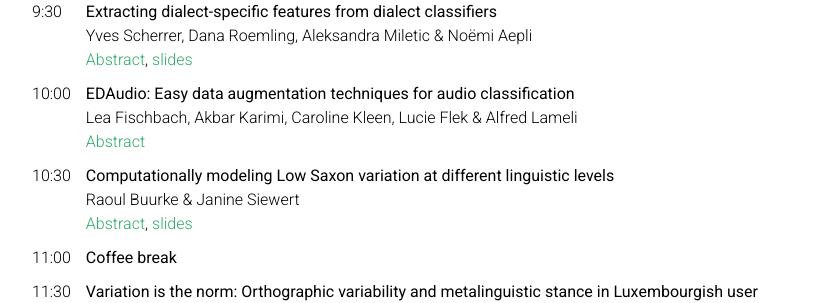
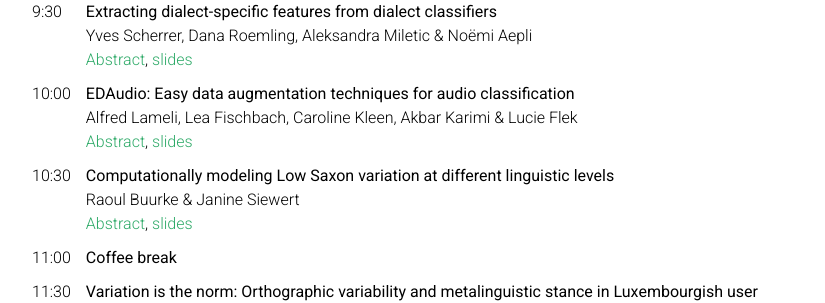
Before and after one commit to mainlp/mainlp.github.io, a Jekyll site: the page built from _pages/iclave12.md, in a window 1280 px wide and 900 px high, scrolled down 309 px. Shown: the part 152-455 px from the top of the window, without its empty margins (223-1048 px from the left). Built offline with Jekyll 4.4.1, drawn with Linux system fonts in a browser that asks for light colours; comment, search, counter and statistics services are not loaded; a style sheet for code colours, icons or effects is not loaded.

Commit message:
more iclave slides

```diff
--- a/_pages/iclave12.md
+++ b/_pages/iclave12.md
@@ -26,7 +26,7 @@ July 10, 2024
   </tr>
   <tr>
     <td>10:00</td>
-    <td><span class="bolder">EDAudio: Easy data augmentation techniques for audio classification</span><br/>Lea Fischbach, Akbar Karimi, Caroline Kleen, Lucie Flek &amp; Alfred Lameli<br/><a href="https://pretalx.dioe.at/iclave12/talk/review/YUA3M7ZZJUVEMJBURRBYDU3YKFLUFB99">Abstract</a></td>
+    <td><span class="bolder">EDAudio: Easy data augmentation techniques for audio classification</span><br/>Alfred Lameli, Lea Fischbach, Caroline Kleen, Akbar Karimi &amp; Lucie Flek<br/><a href="https://pretalx.dioe.at/iclave12/talk/review/YUA3M7ZZJUVEMJBURRBYDU3YKFLUFB99">Abstract</a>, <a href="/assets/subpages/iclave12/slides_lameli-etal.pdf">slides</a></td>
   </tr>
   <tr>
   	<td>10:30</td>
```
Also changed, not shown: 1 other file.
